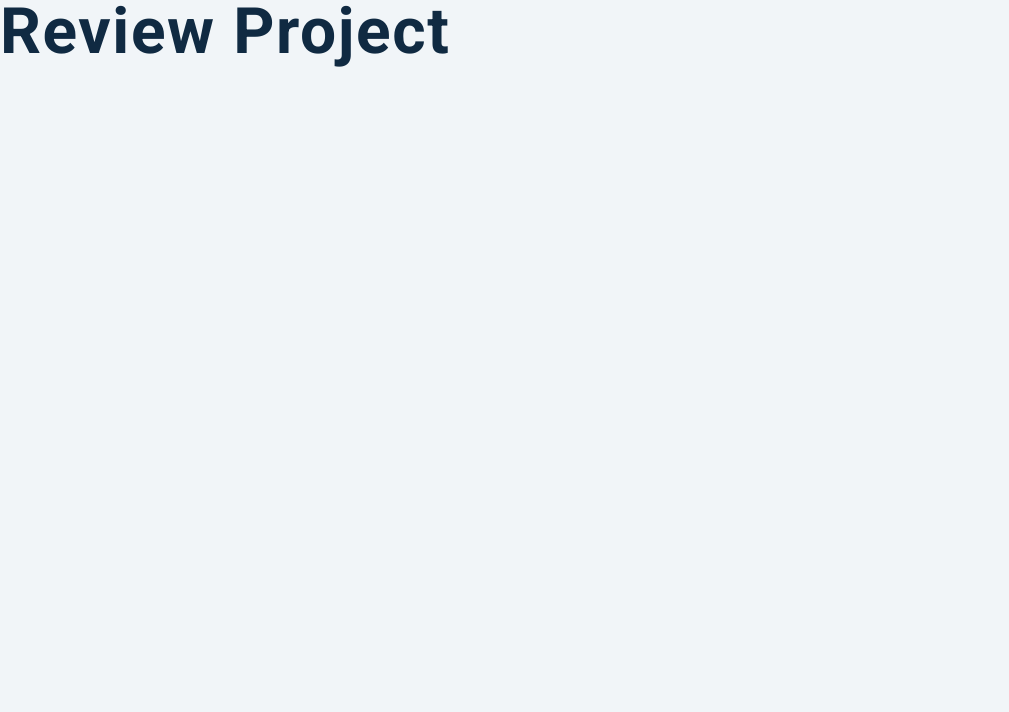
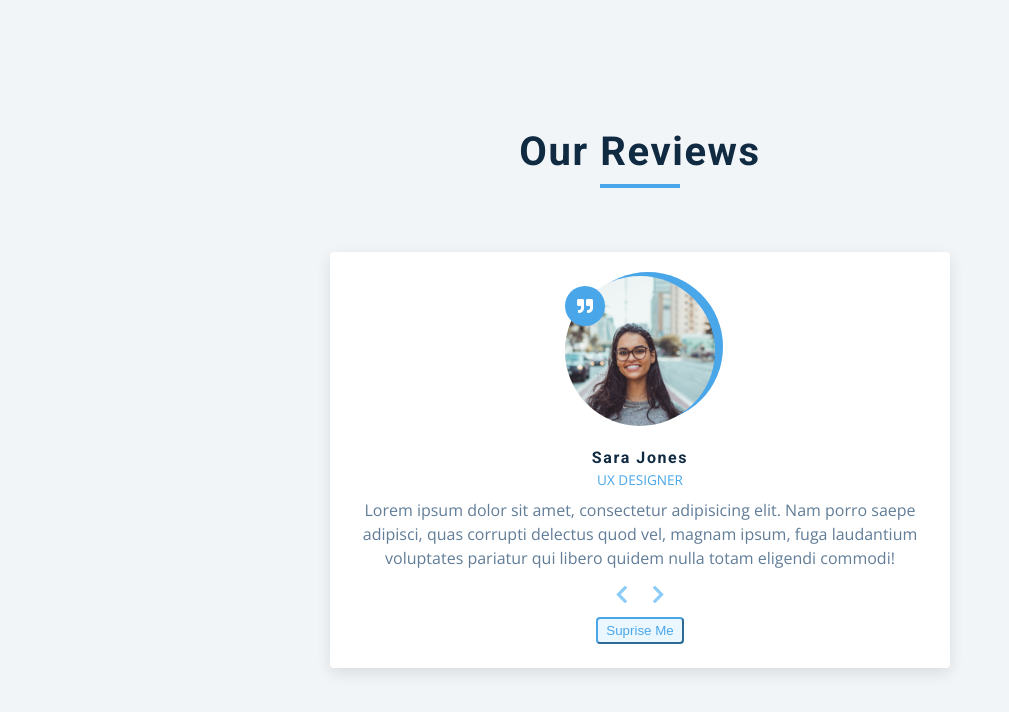
Before and after one commit to Akbaraliii/Reviews, a plain HTML site: page setup/index.html in a window 1280 px wide. Shown: the whole page, without its empty margins (0-1009 px from the left). Drawn offline with nearby package versions, Linux system fonts and the light colour scheme.

Commit message:
review html part

```diff
--- a/setup/index.html
+++ b/setup/index.html
@@ -14,7 +14,41 @@
     <link rel="stylesheet" href="styles.css" />
   </head>
   <body>
-    <h1>review project</h1>
+    <main>
+      <section class="container">
+        <!--title-->
+        <div class="title">
+          <h2>our reviews</h2>
+          <div class="underline"></div>
+        </div>
+        <!--review-->
+        <article class="review">
+          <div class="img-container">
+            <img src="./person-1.jpeg" id="person-img" alt="" />
+          </div>
+          <h4 id="author">sara jones</h4>
+          <p id="job">ux designer</p>
+          <p id="info">
+            Lorem ipsum dolor sit amet, consectetur adipisicing elit. Nam porro
+            saepe adipisci, quas corrupti delectus quod vel, magnam ipsum, fuga
+            laudantium voluptates pariatur qui libero quidem nulla totam
+            eligendi commodi!
+          </p>
+          <!--preview next bottons-->
+          <div class="button-container">
+            <button class="prev-btn">
+              <i class="fas fa-chevron-left"></i>
+            </button>
+            <button class="prev-btn">
+              <i class="fas fa-chevron-right"></i>
+            </button>
+          </div>
+          <!--random button-->
+          <button class="random-btn">suprise me</button>
+        </article>
+      </section>
+    </main>
+
     <!-- javascript -->
     <script src="app.js"></script>
   </body>
```
